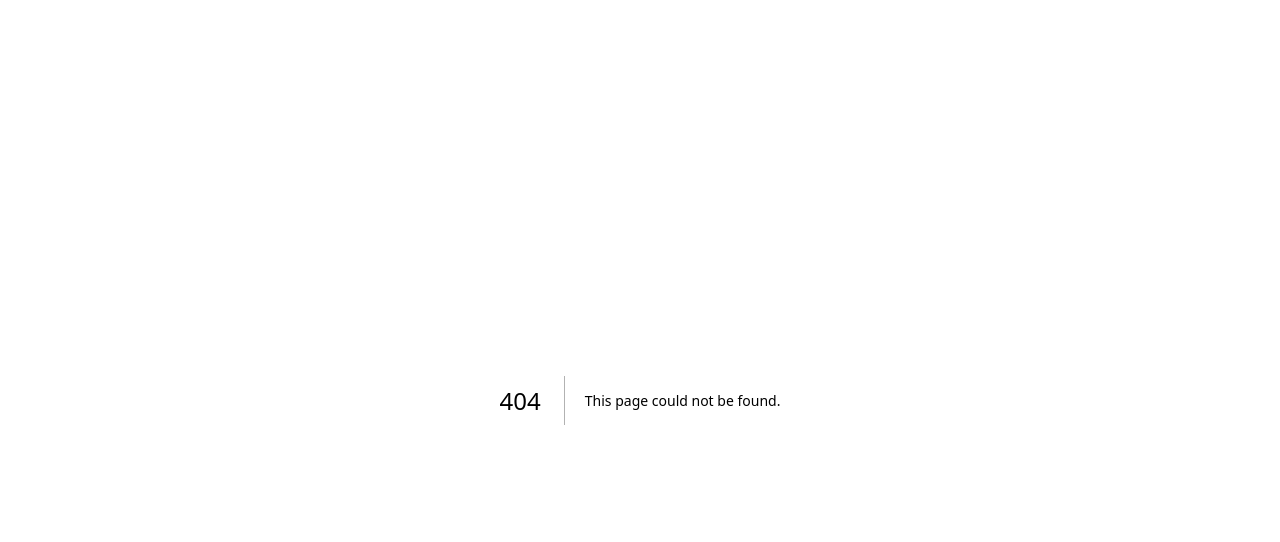
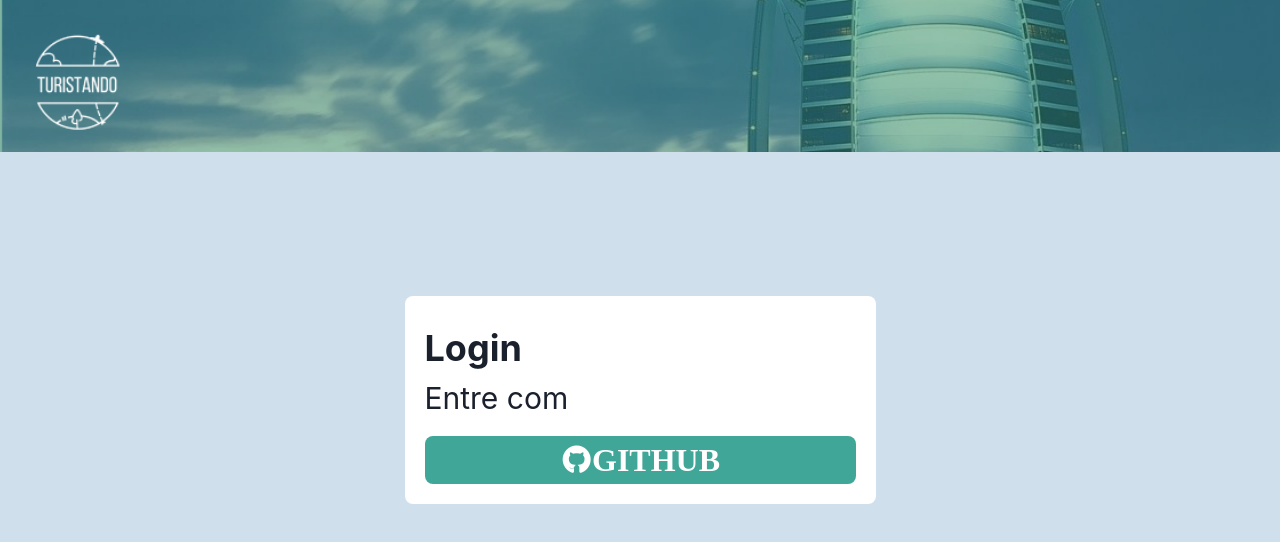
Before and after one commit to JulianoShinohara/SistemasDistribuidosFinal, a Next.js app in the folder frontend/: page /login in a window 1280 px wide. Before the commit this address had no page. Shown: the top 542 px of the page. Built offline with nearby package versions, Linux system fonts and the light colour scheme.

Commit message:
feat: login

```diff
--- a/frontend/package.json
+++ b/frontend/package.json
@@ -17,6 +17,7 @@
     "@types/react-dom": "18.0.8",
     "framer-motion": "^6",
     "next": "13.0.1",
+    "next-auth": "^4.17.0",
     "react": "18.2.0",
     "react-dom": "18.2.0",
     "remixicon": "^2.5.0",
--- a/frontend/src/components/Button/index.tsx
+++ b/frontend/src/components/Button/index.tsx
@@ -8,6 +8,8 @@ interface IButtonProps extends ButtonHTMLAttributes<HTMLButtonElement> {
     h?:string;
     textColor?: string;
     textWeight?: string;
+    icon?: string;
+    iconSize?: string;
 }
 function Button({
     bg='bg-transparent',
@@ -16,10 +18,12 @@ function Button({
     textWeight='font-normal',
     w,
     h,
+    icon,
+    iconSize='ri-2x',
     ...rest
 }: IButtonProps) {
     return (
-        <button className={`${buttonStyle} ${bg} ${rounded} ${textColor} ${w} ${h} ${textWeight}`}
+        <button className={`${buttonStyle} ${iconSize} ${bg} ${rounded} ${textColor} ${w} ${h} ${textWeight} ${icon}`}
         {...rest}
         />
     );
--- a/frontend/src/pages/PesquisarLocais/index.tsx
+++ b/frontend/src/pages/PesquisarLocais/index.tsx
@@ -18,7 +18,7 @@ export default function Search() {
         city: 'Navegantes' ,
         state: 'SC',
         image: '',
-        comentary: 'ggfg',
+        commentary: 'ggfg',
         address: 'gfgfg',
         favorite: false,
         numberOfLikes: 20,
@@ -28,7 +28,7 @@ export default function Search() {
         city: 'Navegantes' ,
         state: 'SC',
         image: '',
-        comentary: 'ggfg',
+        commentary: 'ggfg',
         address: 'gfgfg',
         favorite: false,
         numberOfLikes: 20,
@@ -38,7 +38,7 @@ export default function Search() {
         city: 'Navegantes' ,
         state: 'SC',
         image: '',
-        comentary: 'ggfg',
+        commentary: 'ggfg',
         address: 'gfgfg',
         favorite: false,
         numberOfLikes: 20,
@@ -48,7 +48,7 @@ export default function Search() {
         city: 'Navegantes' ,
         state: 'SC',
         image: '',
-        comentary: 'ggfg',
+        commentary: 'ggfg',
         address: 'gfgfg',
         favorite: false,
         numberOfLikes: 20,
@@ -58,7 +58,7 @@ export default function Search() {
         city: 'Navegantes' ,
         state: 'SC',
         image: '',
-        comentary: 'ggfg',
+        commentary: 'ggfg',
         address: 'gfgfg',
         favorite: false,
         numberOfLikes: 20,
@@ -68,7 +68,7 @@ export default function Search() {
         city: 'Navegantes' ,
         state: 'SC',
         image: '',
-        comentary: 'ggfg',
+        commentary: 'ggfg',
         address: 'gfgfg',
         favorite: false,
         numberOfLikes: 20,
@@ -78,7 +78,7 @@ export default function Search() {
         city: 'Navegantes' ,
         state: 'SC',
         image: '',
-        comentary: 'ggfg',
+        commentary: 'ggfg',
         address: 'gfgfg',
         favorite: false,
         numberOfLikes: 20,
@@ -88,7 +88,7 @@ export default function Search() {
         city: 'Navegantes' ,
         state: 'SC',
         image: '',
-        comentary: 'ggfg',
+        commentary: 'ggfg',
         address: 'gfgfg',
         favorite: false,
         numberOfLikes: 20,
@@ -98,7 +98,7 @@ export default function Search() {
         city: 'Navegantes' ,
         state: 'SC',
         image: '',
-        comentary: 'ggfg',
+        commentary: 'ggfg',
         address: 'gfgfg',
         favorite: false,
         numberOfLikes: 20,
--- a/frontend/src/pages/_app.tsx
+++ b/frontend/src/pages/_app.tsx
@@ -1,16 +1,18 @@
 import '../styles/globals.css'
+import { SessionProvider} from 'next-auth/react'
 import type { AppProps } from 'next/app'
 import { ChakraProvider } from '@chakra-ui/react'
 
 
-function MyApp({ Component, pageProps }: AppProps) {
+function MyApp({ Component, pageProps: { session, ... pageProps} }: AppProps) {
   return(
-
+    <SessionProvider session={session}>
       <ChakraProvider>
 
           <Component {...pageProps} />
 
       </ChakraProvider>
+    </SessionProvider>
 
   )
 }
--- /dev/null
+++ b/frontend/src/pages/api/auth/[...nextauth].ts
@@ -0,0 +1,12 @@
+import NextAuth from "next-auth";
+import GithubProvider from "next-auth/providers/github";
+
+export default NextAuth({
+    providers:[
+        GithubProvider({
+            clientId: process.env.GITHUB_ID,
+            clientSecret: process.env.GITHUB_SECRET,
+        }),
+    ],
+    secret: process.env.SECRET,
+});
--- /dev/null
+++ b/frontend/src/pages/login/index.tsx
@@ -0,0 +1,56 @@
+import 'remixicon/fonts/remixicon.css';
+import React, { useEffect, useState } from "react"
+import router from 'next/router';
+import Header from '../../components/Header';
+import { Button } from '../../components/Button';
+import { divGeneral, textTitle } from './styles';
+import {signIn } from 'next-auth/react';
+import { GetServerSideProps } from 'next';
+
+
+export default function Login() {
+
+  return (
+    <div>
+      <Header/>
+
+      <div className={divGeneral}>
+        <div className='bg-white p-5 rounded-lg w-471'>
+          <h1 className={textTitle}>Login</h1>
+
+          <h1 className='font-normal text-3xl mt-3'>Entre com</h1>
+
+          <div className='pt-5'>
+
+              <Button
+                type="submit"
+                icon='ri-github-fill'
+                bg='bg-textTitle'
+                rounded='rounded-lg'
+                w='w-full'
+                h='h-12'
+                textColor='text-white'
+                textWeight='font-bold'
+                onClick = {() => signIn('github')}
+                >
+                  GITHUB
+              </Button>
+
+          </div>
+        </div>
+      </div>
+    </div>
+  )
+}
+
+export const getServerSideProps: GetServerSideProps = async(context) => {
+ /*  const session = await getSession(context); */
+
+
+  return {
+    props: {
+      user: 'Gaby'
+    }
+  }
+
+}
--- /dev/null
+++ b/frontend/src/pages/login/styles.ts
@@ -0,0 +1,3 @@
+export const textTitle = 'font-bold text-4xl mt-3';
+export const divGeneral = 'flex bg-bgBlue h-screen w-full justify-center items-center ';
+export const divStyleTitle = 'flex items-center pt-20 justify-between pb-3'
```
Also changed, not shown: 1 other file (tests, documents, lock files or other folders).
